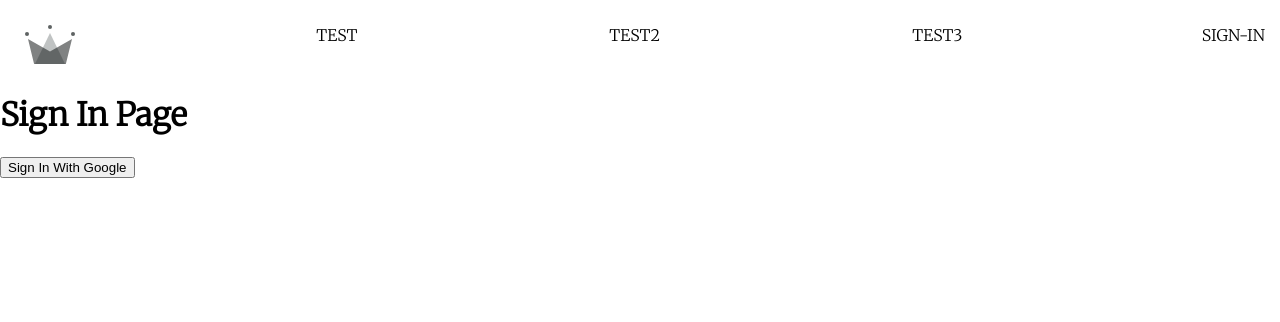
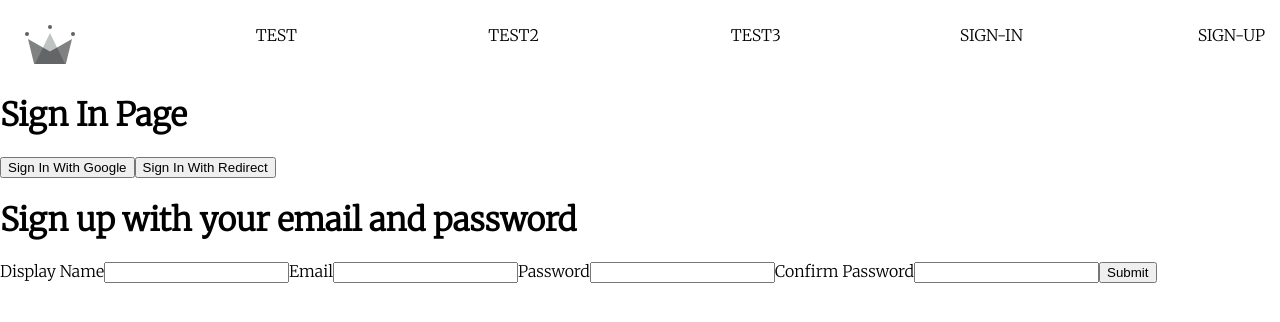
Before and after one commit to Tredger85/dragon-clothing, a React (Create React App) app: page /sign-in in a window 1280 px wide. Shown: the top 322 px of the page. Built offline with nearby package versions, Linux system fonts and the light colour scheme; the HTML template or start-up script is replaced by a standard one.

Commit message:
added email user creation

```diff
--- a/src/App.js
+++ b/src/App.js
@@ -6,6 +6,7 @@ import Test from "./routes/testing/testing.component";
 import Test2 from "./routes/testing/test2.component";
 import Test3 from "./routes/testing/test3.component";
 import SignIn from "./routes/sign-in/sign-in.component";
+import SignUp from "./routes/sign-up/sign-up.component";
 
 
 const App = () => {
@@ -46,6 +47,7 @@ const App = () => {
         <Route path = '/test2' element={<Test2 testData = {testData}/>}/>
         <Route path = '/test3' element={<Test3/>}/>
         <Route path = '/sign-in' element={<SignIn/>}/>
+        <Route path = '/sign-up' element={<SignUp/>}/>
       </Route>
 
     </Routes>
--- a/src/routes/navigation/navigation.component.jsx
+++ b/src/routes/navigation/navigation.component.jsx
@@ -22,6 +22,9 @@ const Navigation = () => {
         <div className='nav-links-container'>
           <Link className='nav-link' to='/sign-in'> SIGN-IN </Link>
         </div>
+        <div className='nav-links-container'>
+          <Link className='nav-link' to='/sign-up'> SIGN-UP </Link>
+        </div>
       </div>
       <Outlet/>
     </Fragment>
--- a/src/routes/sign-in/sign-in.component.jsx
+++ b/src/routes/sign-in/sign-in.component.jsx
@@ -1,6 +1,25 @@
-import { signInWithGooglePopup, createUseDocFromAuth } from '../../utils/firebase/firebase.utils'
+import { useEffect } from "react";
+import { getRedirectResult } from 'firebase/auth'
+
+import {
+  auth,
+  signInWithGooglePopup,
+  createUseDocFromAuth,
+  signInWithGoogleRedirect,
+} from '../../utils/firebase/firebase.utils'
+
+import SignUp from "../sign-up/sign-up.component";
 
 const SignIn = () => {
+  useEffect( () => {
+    async function fetchAuth () {
+      const response = await getRedirectResult(auth)
+      if(response){
+        const userDocRef = await createUseDocFromAuth(response.user);
+      }
+    }
+    fetchAuth()
+  }, [])
   const logGoogleUser = async () => {
     const {user} = await signInWithGooglePopup()
     const userDocRef = await createUseDocFromAuth(user);
@@ -10,6 +29,8 @@ const SignIn = () => {
     <div>
       <h1> Sign In Page</h1>
       <button onClick={logGoogleUser}>Sign In With Google</button>
+      <button onClick={signInWithGoogleRedirect}>Sign In With Redirect</button>
+      <SignUp/>
     </div>
   )
 }
--- /dev/null
+++ b/src/routes/sign-up/sign-up.component.jsx
@@ -0,0 +1,66 @@
+import { useState } from 'react';
+
+import { createAuthUserWithEmailAndPassword, createUseDocFromAuth } from "../../utils/firebase/firebase.utils";
+
+const defaultFormFields = {
+  displayName: '',
+  email: '',
+  password: '',
+  confirmPassword: ''
+}
+
+const SignUp = () => {
+
+  const [ formFields, setFormFields] = useState(defaultFormFields);
+
+  const { displayName, email, password, confirmPassword } = formFields;
+
+  const handleChange = (event) =>{
+    const {name,value} = event.target;
+    setFormFields({ ...formFields, [name]:value});
+  }
+
+  const handleSubmit = async (event) =>{
+    event.preventDefault();
+    if(password !== confirmPassword){
+      alert("Passwords do not match")
+      return
+    }
+    try{
+      const {user} = createAuthUserWithEmailAndPassword(email, password)
+
+      await createUseDocFromAuth(user, {displayName})
+      alert("Creation successful")
+      resetFormFields();
+    }catch (error){
+      if(error.code === 'auth/email-already-in-use'){
+        alert("Email already in use")
+      } else {
+        console.log('user creation encountered an error', error)
+      }
+    }
+  }
+
+  const resetFormFields = () =>{
+    setFormFields(defaultFormFields);
+  }
+
+  return (
+    <div>
+      <h1>Sign up with your email and password</h1>
+      <form onSubmit={handleSubmit}>
+        <label>Display Name</label>
+        <input type='text' required onChange={handleChange} name='displayName' value={displayName}/>
+        <label>Email</label>
+        <input type='email' required onChange={handleChange} name='email' value={email}/>
+        <label>Password</label>
+        <input type='password' required onChange={handleChange} name='password' value={password}/>
+        <label>Confirm Password</label>
+        <input type='password' required onChange={handleChange} name={'confirmPassword'} value={confirmPassword}/>
+        <button type='submit'>Submit</button>
+      </form>
+    </div>
+  )
+}
+
+export default SignUp
--- a/src/utils/firebase/firebase.utils.js
+++ b/src/utils/firebase/firebase.utils.js
@@ -1,5 +1,5 @@
 import { initializeApp } from  'firebase/app'
-import {getAuth, signInWithPopup, signInWithRedirect, GoogleAuthProvider} from 'firebase/auth'
+import {getAuth, signInWithPopup, signInWithRedirect, GoogleAuthProvider, createUserWithEmailAndPassword} from 'firebase/auth'
 import {getFirestore, doc, getDoc, setDoc} from 'firebase/firestore'
 
 // Your web app's Firebase configuration
@@ -23,10 +23,11 @@ provider.setCustomParameters({
 
 export const auth = getAuth();
 export const signInWithGooglePopup = () => signInWithPopup( auth, provider);
+export const signInWithGoogleRedirect = () => signInWithRedirect(auth, provider)
 
 export const db = getFirestore()
 
-export const createUseDocFromAuth = async (userAuth) => {
+export const createUseDocFromAuth = async (userAuth, additionalInformation) => {
   const userDocRef = doc(db, 'users', userAuth.uid);
 
   const userSnapShot = await getDoc(userDocRef)
@@ -41,6 +42,7 @@ export const createUseDocFromAuth = async (userAuth) => {
         displayName,
         email,
         createdAt,
+        ...additionalInformation,
       })
     } catch (error) {
       console.log("user creation error", error.message)
@@ -48,3 +50,9 @@ export const createUseDocFromAuth = async (userAuth) => {
   }
   return userDocRef;
 }
+
+export const createAuthUserWithEmailAndPassword = async (email, password) => {
+  if(!email || !password) return;
+
+  return await createUserWithEmailAndPassword(auth, email, password);
+}
```
